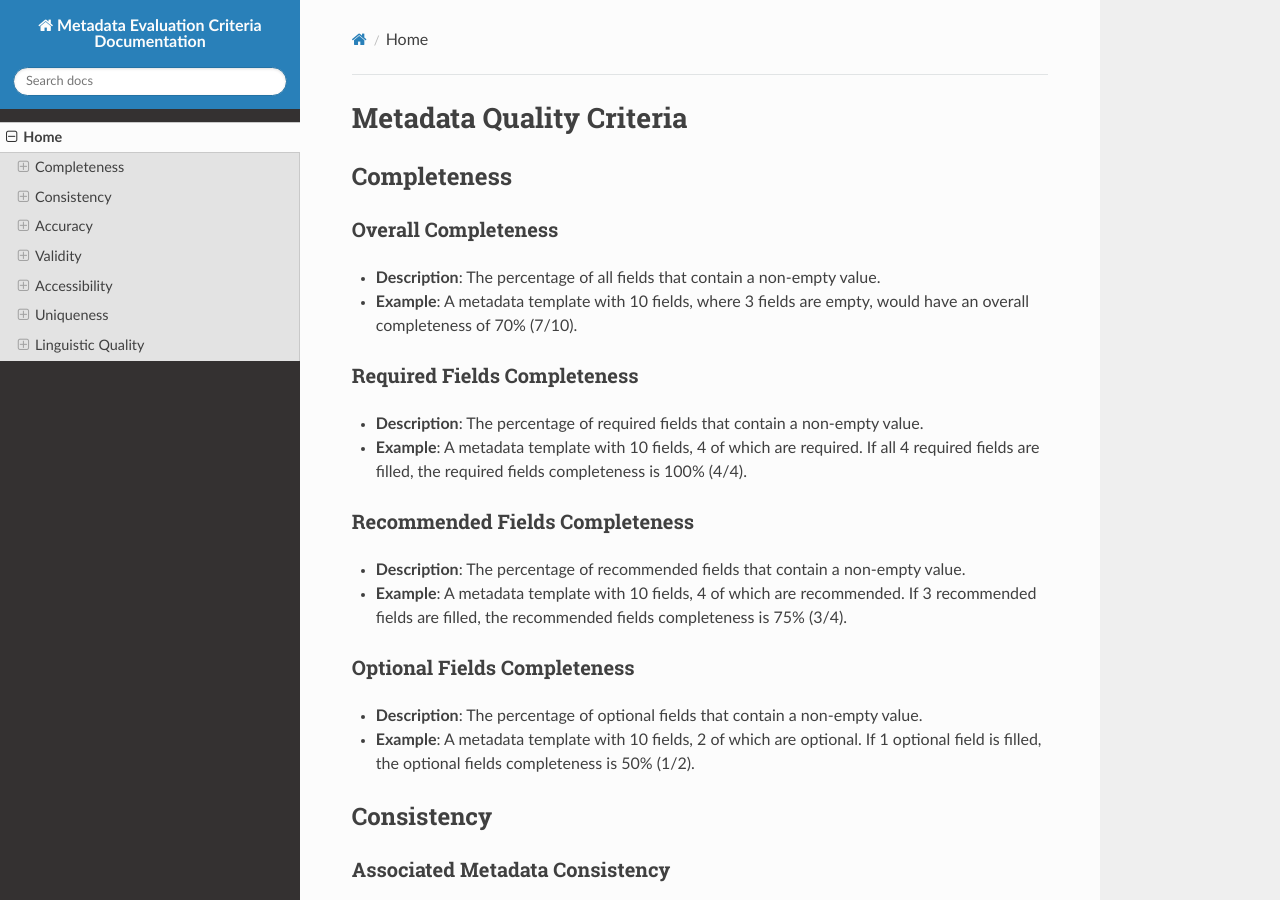
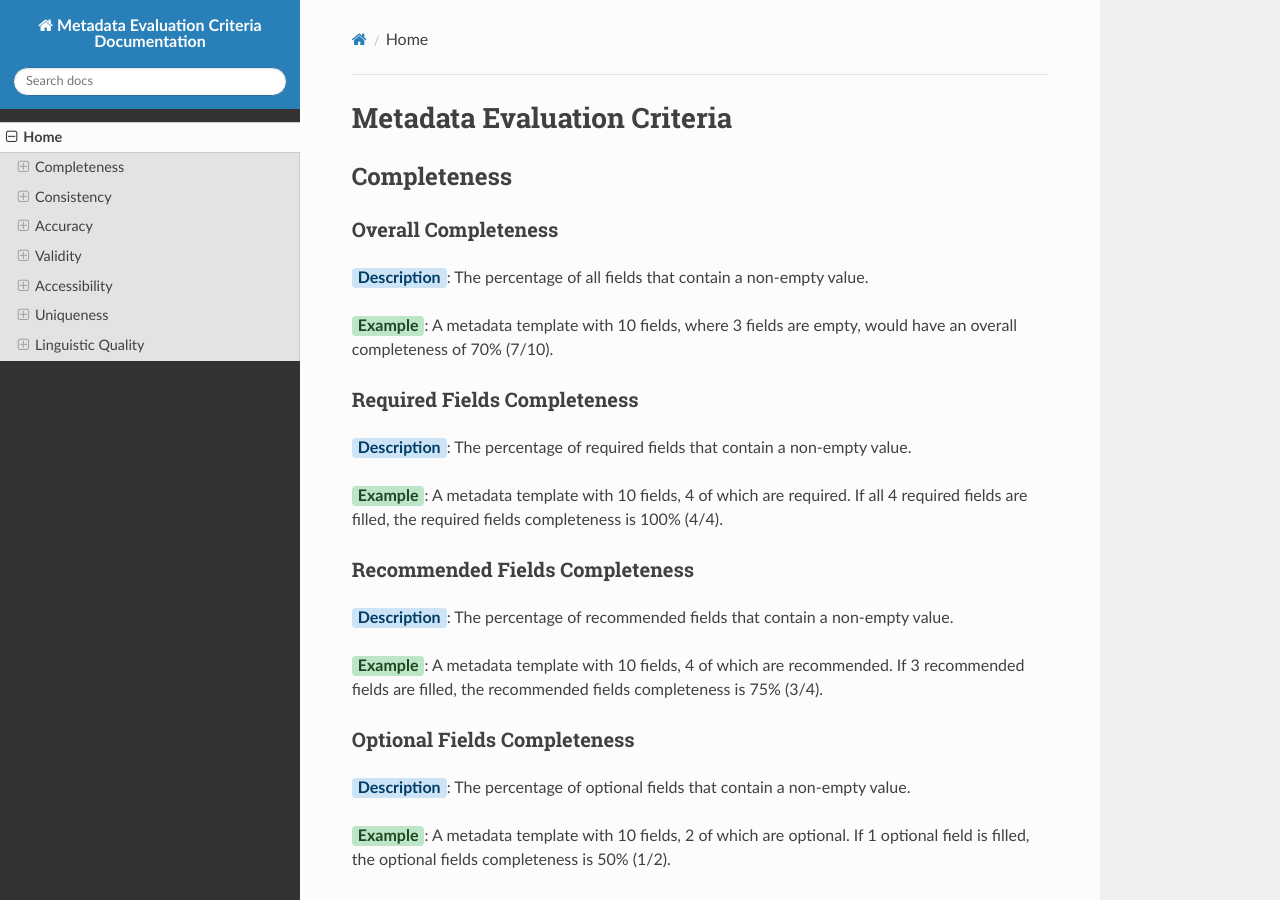
Before and after one commit to bmir-radx/metadata-evaluation-criteria, an MkDocs documentation site: the page built from docs/index.md, in a window 1280 px wide and 900 px high. Built offline with MkDocs 1.6.1, drawn with Linux system fonts in a browser that asks for light colours; nearby versions of some CDN libraries.

Commit message:
update readme and index file

```diff
--- a/docs/index.md
+++ b/docs/index.md
@@ -3,90 +3,148 @@ title: Metadata Evaluation Criteria
 has_toc: true
 ---
 
-# Metadata Quality Criteria
+# Metadata Evaluation Criteria
 
 ## Completeness
 
 ### Overall Completeness
-- **Description**: The percentage of all fields that contain a non-empty value.
-- **Example**: A metadata template with 10 fields, where 3 fields are empty, would have an overall completeness of 70% (7/10).
+
+<span style="background-color: #cce4f6; padding: 2px 6px; border-radius: 4px; font-weight: bold; color: #003c66;">Description</span>: The percentage of all fields that contain a non-empty value.
+
+<span style="background-color: #bde5c8; padding: 2px 6px; border-radius: 4px; font-weight: bold; color: #1e4620;">Example</span>: A metadata template with 10 fields, where 3 fields are empty, would have an overall completeness of 70% (7/10).
 
 ### Required Fields Completeness
-- **Description**: The percentage of required fields that contain a non-empty value.
-- **Example**: A metadata template with 10 fields, 4 of which are required. If all 4 required fields are filled, the required fields completeness is 100% (4/4).
+
+<span style="background-color: #cce4f6; padding: 2px 6px; border-radius: 4px; font-weight: bold; color: #003c66;">Description</span>: The percentage of required fields that contain a non-empty value.
+
+<span style="background-color: #bde5c8; padding: 2px 6px; border-radius: 4px; font-weight: bold; color: #1e4620;">Example</span>: A metadata template with 10 fields, 4 of which are required. If all 4 required fields are filled, the required fields completeness is 100% (4/4).
+
 
 ### Recommended Fields Completeness
-- **Description**: The percentage of recommended fields that contain a non-empty value.
-- **Example**: A metadata template with 10 fields, 4 of which are recommended. If 3 recommended fields are filled, the recommended fields completeness is 75% (3/4).
+
+<span style="background-color: #cce4f6; padding: 2px 6px; border-radius: 4px; font-weight: bold; color: #003c66;">Description</span>: The percentage of recommended fields that contain a non-empty value.
+
+<span style="background-color: #bde5c8; padding: 2px 6px; border-radius: 4px; font-weight: bold; color: #1e4620;">Example</span>: A metadata template with 10 fields, 4 of which are recommended. If 3 recommended fields are filled, the recommended fields completeness is 75% (3/4).
+
 
 ### Optional Fields Completeness
-- **Description**: The percentage of optional fields that contain a non-empty value.
-- **Example**: A metadata template with 10 fields, 2 of which are optional. If 1 optional field is filled, the optional fields completeness is 50% (1/2).
+
+<span style="background-color: #cce4f6; padding: 2px 6px; border-radius: 4px; font-weight: bold; color: #003c66;">Description</span>: The percentage of optional fields that contain a non-empty value.
+
+<span style="background-color: #bde5c8; padding: 2px 6px; border-radius: 4px; font-weight: bold; color: #1e4620;">Example</span>: A metadata template with 10 fields, 2 of which are optional. If 1 optional field is filled, the optional fields completeness is 50% (1/2).
+
 
 ## Consistency
 
+
 ### Associated Metadata Consistency
-- **Description**: Metadata fields that are logically related should be internally consistent.
-- **Example**: In the RADx Data Hub, the fields `Estimated Cohort Size` and `Cohort Size Range` should reflect the same cohort size. Similarly, `Full Name` should be consistent with `Given Name` and `Family Name`.
+
+<span style="background-color: #cce4f6; padding: 2px 6px; border-radius: 4px; font-weight: bold; color: #003c66;">Description</span>: Metadata fields that are logically related should be internally consistent.
+
+<span style="background-color: #bde5c8; padding: 2px 6px; border-radius: 4px; font-weight: bold; color: #1e4620;">Example</span>: In the RADx Data Hub, the fields `Estimated Cohort Size` and `Cohort Size Range` should reflect the same cohort size. Similarly, `Full Name` should be consistent with `Given Name` and `Family Name`.
+
 
 ### Overlapped Metadata Consistency
-- **Description**: Metadata fields containing overlapping information should be aligned in meaning and value.
-- **Example**: In the RADx Data Hub, if the `Acknowledgment Statement` mentions a supporting NIH institution or center, it should align with the `NIH Institute/Center` field in the same study metadata instance.
+
+<span style="background-color: #cce4f6; padding: 2px 6px; border-radius: 4px; font-weight: bold; color: #003c66;">Description</span>: Metadata fields containing overlapping information should be aligned in meaning and value.
+
+<span style="background-color: #bde5c8; padding: 2px 6px; border-radius: 4px; font-weight: bold; color: #1e4620;">Example</span>: In the RADx Data Hub, if the `Acknowledgment Statement` mentions a supporting NIH institution or center, it should align with the `NIH Institute/Center` field in the same study metadata instance.
+
 
 ### Cross-instance Metadata Consistency
-- **Description**: Common fields shared between study-level and data file-level metadata should have consistent values.
-- **Example**: If both the study-level and data file-level metadata include the `Study Name`, the value should be identical in both instances.
+
+<span style="background-color: #cce4f6; padding: 2px 6px; border-radius: 4px; font-weight: bold; color: #003c66;">Description</span>: Common fields shared between study-level and data file-level metadata should have consistent values.
+
+<span style="background-color: #bde5c8; padding: 2px 6px; border-radius: 4px; font-weight: bold; color: #1e4620;">Example</span>: If both the study-level and data file-level metadata include the `Study Name`, the value should be identical in both instances.
+
 
 ## Accuracy
 
+
 ### External Reference Accuracy
-- **Description**: Validates that metadata fields referencing external systems (e.g., NIH RePORTER, funding sources) accurately reflect the information found in those authoritative sources.
-- **Example**: Cross-checked against NIH RePORTER using provided `NIH Grant or Contract Number(s)` information to ensure alignment of `NIH Institute/Center` and `Funding Opportunity Announcement (FOA) Number` metadata.
+
+<span style="background-color: #cce4f6; padding: 2px 6px; border-radius: 4px; font-weight: bold; color: #003c66;">Description</span>: Validates that metadata fields referencing external systems (e.g., NIH RePORTER, funding sources) accurately reflect the information found in those authoritative sources.
+
+<span style="background-color: #bde5c8; padding: 2px 6px; border-radius: 4px; font-weight: bold; color: #1e4620;">Example</span>: Cross-checked against NIH RePORTER using provided `NIH Grant or Contract Number(s)` information to ensure alignment of `NIH Institute/Center` and `Funding Opportunity Announcement (FOA) Number` metadata.
+
 
 ### Linked Resource Accuracy
-- **Description**: Ensures that URLs provided in metadata resolve to the correct and intended external resource, accurately representing the associated study or content.
-- **Example**: Verified that `ClinicalTrials.gov URLs` point to the corresponding study.
+
+<span style="background-color: #cce4f6; padding: 2px 6px; border-radius: 4px; font-weight: bold; color: #003c66;">Description</span>: Ensures that URLs provided in metadata resolve to the correct and intended external resource, accurately representing the associated study or content.
+
+<span style="background-color: #bde5c8; padding: 2px 6px; border-radius: 4px; font-weight: bold; color: #1e4620;">Example</span>: Verified that `ClinicalTrials.gov URLs` point to the corresponding study.
+
 
 ## Validity
 
+
 ### File Format Validity
-- **Description**: Validates that the uploaded file is a well-formed and syntactically correct JSON file.
-- **Example**: A file that includes an unexpected trailing comma or unmatched brackets will fail this check.
+
+<span style="background-color: #cce4f6; padding: 2px 6px; border-radius: 4px; font-weight: bold; color: #003c66;">Description</span>: Validates that the uploaded file is a well-formed and syntactically correct JSON file.
+
+<span style="background-color: #bde5c8; padding: 2px 6px; border-radius: 4px; font-weight: bold; color: #1e4620;">Example</span>: A file that includes an unexpected trailing comma or unmatched brackets will fail this check.
+
 
 ### Schema Validity
-- **Description**: Verifies that the JSON structure aligns with the defined CEDAR template.
-- **Example**: A JSON file missing required fields like `fileName` or `fileType` will not conform to the schema.
+
+<span style="background-color: #cce4f6; padding: 2px 6px; border-radius: 4px; font-weight: bold; color: #003c66;">Description</span>: Verifies that the JSON structure aligns with the defined CEDAR template.
+
+<span style="background-color: #bde5c8; padding: 2px 6px; border-radius: 4px; font-weight: bold; color: #1e4620;">Example</span>: A JSON file missing required fields like `fileName` or `fileType` will not conform to the schema.
+
 
 ### Value Constraint Validity
-- **Description**: Ensures that metadata conforms to the constraints specified in the CEDAR template, such as allowed controlled terms, formats, data types, and required patterns.
-- **Example**: A field like `Subjects`, constrained to controlled terms from an ontology (e.g., MeSH), must use valid concept labels such as *COVID-19*. Free-text variations like *covid-19* are not accepted, as they do not match the standardized ontology term.
+
+<span style="background-color: #cce4f6; padding: 2px 6px; border-radius: 4px; font-weight: bold; color: #003c66;">Description</span>: Ensures that metadata conforms to the constraints specified in the CEDAR template, such as allowed controlled terms, formats, data types, and required patterns.
+
+<span style="background-color: #bde5c8; padding: 2px 6px; border-radius: 4px; font-weight: bold; color: #1e4620;">Example</span>: A field like `Subjects`, constrained to controlled terms from an ontology (e.g., MeSH), must use valid concept labels such as *COVID-19*. Free-text variations like *covid-19* are not accepted, as they do not match the standardized ontology term.
+
 
 ## Accessibility
 
+
 ### Link Accessibility
-- **Description**: Evaluates whether all link-type fields are accessible and resolve to valid, publicly reachable web pages.
-- **Example**: Fields such as `Study Website URL`, `ClinicalTrials.gov URL`, `Publication URLs`, `Funding Opportunity Announcement (FOA) URL`, and `RAPIDS Link` are tested to ensure they are not broken and point to the intended resources.
+
+<span style="background-color: #cce4f6; padding: 2px 6px; border-radius: 4px; font-weight: bold; color: #003c66;">Description</span>: Evaluates whether all link-type fields are accessible and resolve to valid, publicly reachable web pages.
+
+<span style="background-color: #bde5c8; padding: 2px 6px; border-radius: 4px; font-weight: bold; color: #1e4620;">Example</span>: Fields such as `Study Website URL`, `ClinicalTrials.gov URL`, `Publication URLs`, `Funding Opportunity Announcement (FOA) URL`, and `RAPIDS Link` are tested to ensure they are not broken and point to the intended resources.
+
 
 ## Uniqueness
 
+
 ### Metadata Instance Uniqueness
-- **Description**: Ensures that each metadata instance is uniquely identifiable and not duplicated within the dataset or metadata repository.
-- **Example**: Two instances with the same combination of `Study ID`, `Data File Name`, and `Version` would violate uniqueness. Each metadata instance should have a distinct identifier or a unique combination of key fields to prevent duplication.
+
+<span style="background-color: #cce4f6; padding: 2px 6px; border-radius: 4px; font-weight: bold; color: #003c66;">Description</span>: Ensures that each metadata instance is uniquely identifiable and not duplicated within the dataset or metadata repository.
+
+<span style="background-color: #bde5c8; padding: 2px 6px; border-radius: 4px; font-weight: bold; color: #1e4620;">Example</span>: Two instances with the same combination of `Study ID`, `Data File Name`, and `Version` would violate uniqueness. Each metadata instance should have a distinct identifier or a unique combination of key fields to prevent duplication.
+
 
 ## Linguistic Quality
 
+
 ### Text Formatting Consistency
-- **Description**: Evaluates the consistency and cleanliness of text formatting.
-- **Example**: The presence of unnecessary spaces, inconsistent use of line breaks, or other visual irregularities that affect readability.
+
+<span style="background-color: #cce4f6; padding: 2px 6px; border-radius: 4px; font-weight: bold; color: #003c66;">Description</span>: Evaluates the consistency and cleanliness of text formatting.
+
+<span style="background-color: #bde5c8; padding: 2px 6px; border-radius: 4px; font-weight: bold; color: #1e4620;">Example</span>: The presence of unnecessary spaces, inconsistent use of line breaks, or other visual irregularities that affect readability.
+
 
 ### Grammatical Correctness
-- **Description**: Ensures that text adheres to proper grammatical rules, improving clarity, professionalism, and readability.
-- **Example**: A sentence like `"The study include data from 2020"` should be corrected to `"The study includes data from 2020"`.
+
+<span style="background-color: #cce4f6; padding: 2px 6px; border-radius: 4px; font-weight: bold; color: #003c66;">Description</span>: Ensures that text adheres to proper grammatical rules, improving clarity, professionalism, and readability.
+
+<span style="background-color: #bde5c8; padding: 2px 6px; border-radius: 4px; font-weight: bold; color: #1e4620;">Example</span>: A sentence like `"The study include data from 2020"` should be corrected to `"The study includes data from 2020"`.
+
 
 ### Spelling Accuracy
-- **Description**: Detects and corrects spelling errors to maintain lexical precision and avoid ambiguity.
-- **Example**: A value like `"diabtes"` should be corrected to `"diabetes"`.
+
+<span style="background-color: #cce4f6; padding: 2px 6px; border-radius: 4px; font-weight: bold; color: #003c66;">Description</span>: Detects and corrects spelling errors to maintain lexical precision and avoid ambiguity.
+
+<span style="background-color: #bde5c8; padding: 2px 6px; border-radius: 4px; font-weight: bold; color: #1e4620;">Example</span>: A value like `"diabtes"` should be corrected to `"diabetes"`.
+
 
 ### Punctuation Accuracy
-- **Description**: Identifies missing or incorrect punctuation marks to ensure sentence completeness and proper structure.
-- **Example**: A sentence like `"This study investigates heart disease"` may require a period: `"This study investigates heart disease."`
+
+<span style="background-color: #cce4f6; padding: 2px 6px; border-radius: 4px; font-weight: bold; color: #003c66;">Description</span>: Identifies missing or incorrect punctuation marks to ensure sentence completeness and proper structure.
+
+<span style="background-color: #bde5c8; padding: 2px 6px; border-radius: 4px; font-weight: bold; color: #1e4620;">Example</span>: A sentence like `"This study investigates heart disease"` may require a period: `"This study investigates heart disease."`
```
Also changed, not shown: README.md (+2 -2 lines).
